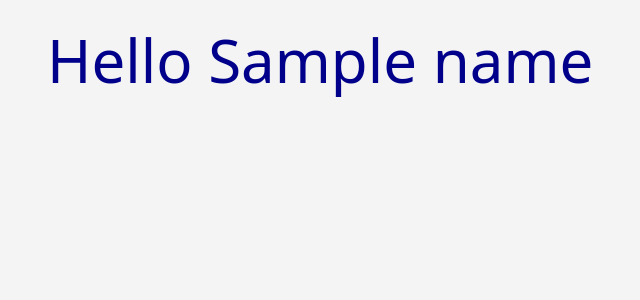
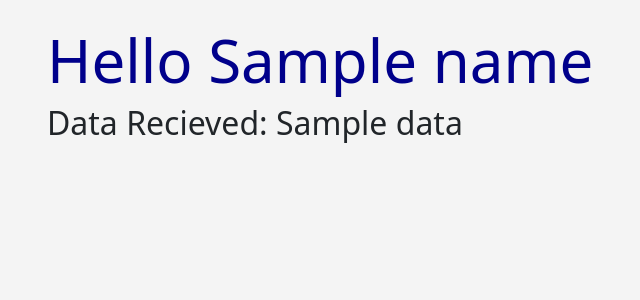
Before and after one commit to ErikBurdett/RoverWeb, a Flask app: template api/templates/user.html in a window 1280 px wide. Shown: the part 56-356 px from the top of the page, without its empty margins (35-675 px from the left). Run offline with Flask 3, Linux system fonts and the light colour scheme; the template is opened without the code that fills it: most values are stand-ins (such as "Sample title", 1, 10 or a date in 2020); some libraries are stand-ins or nearby versions.

Commit message:
Update user.html

```diff
--- a/api/templates/user.html
+++ b/api/templates/user.html
@@ -3,5 +3,6 @@
 {% block content %}
 
     <h1>Hello {{ name|capitalize }}</h1>
+    <h2>Data Recieved: {{data}}</h2>
 
 {% endblock %}
```
